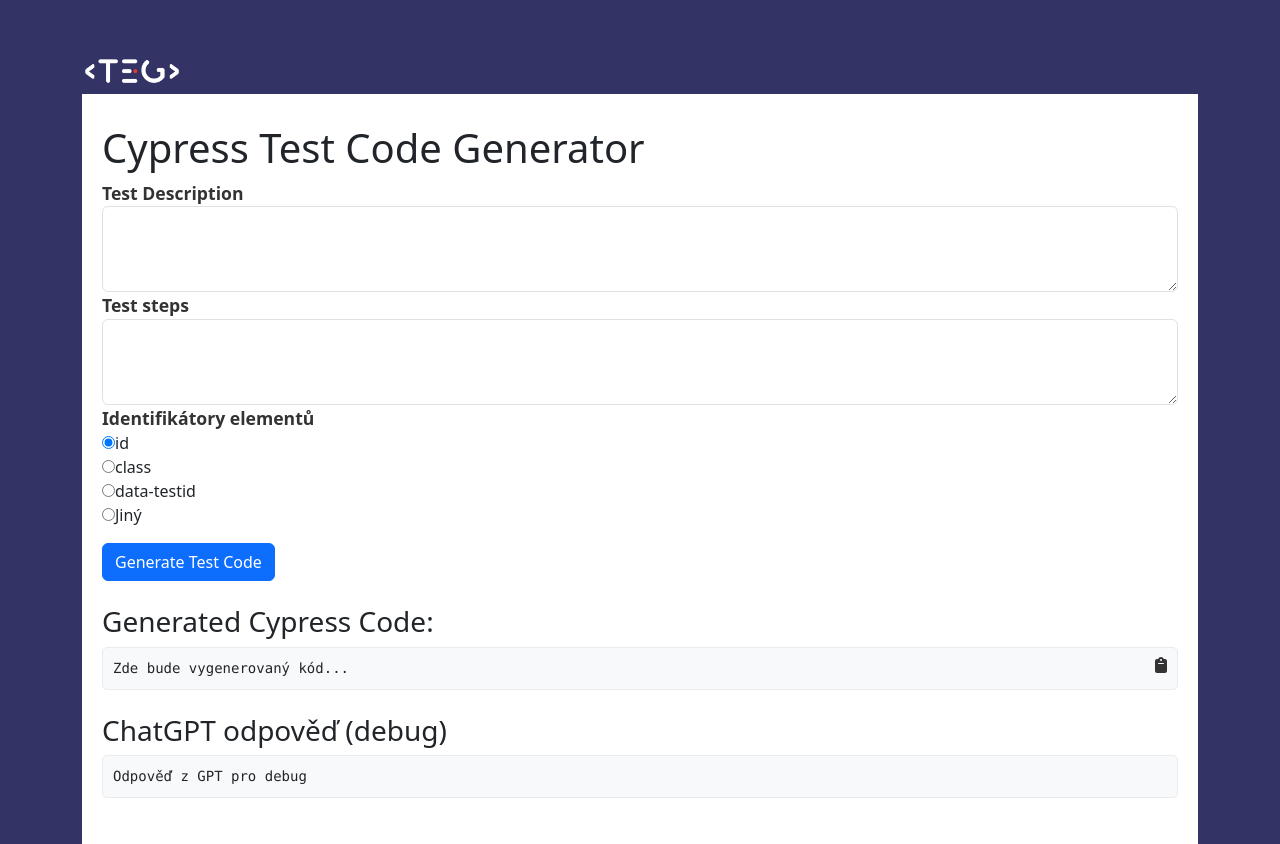
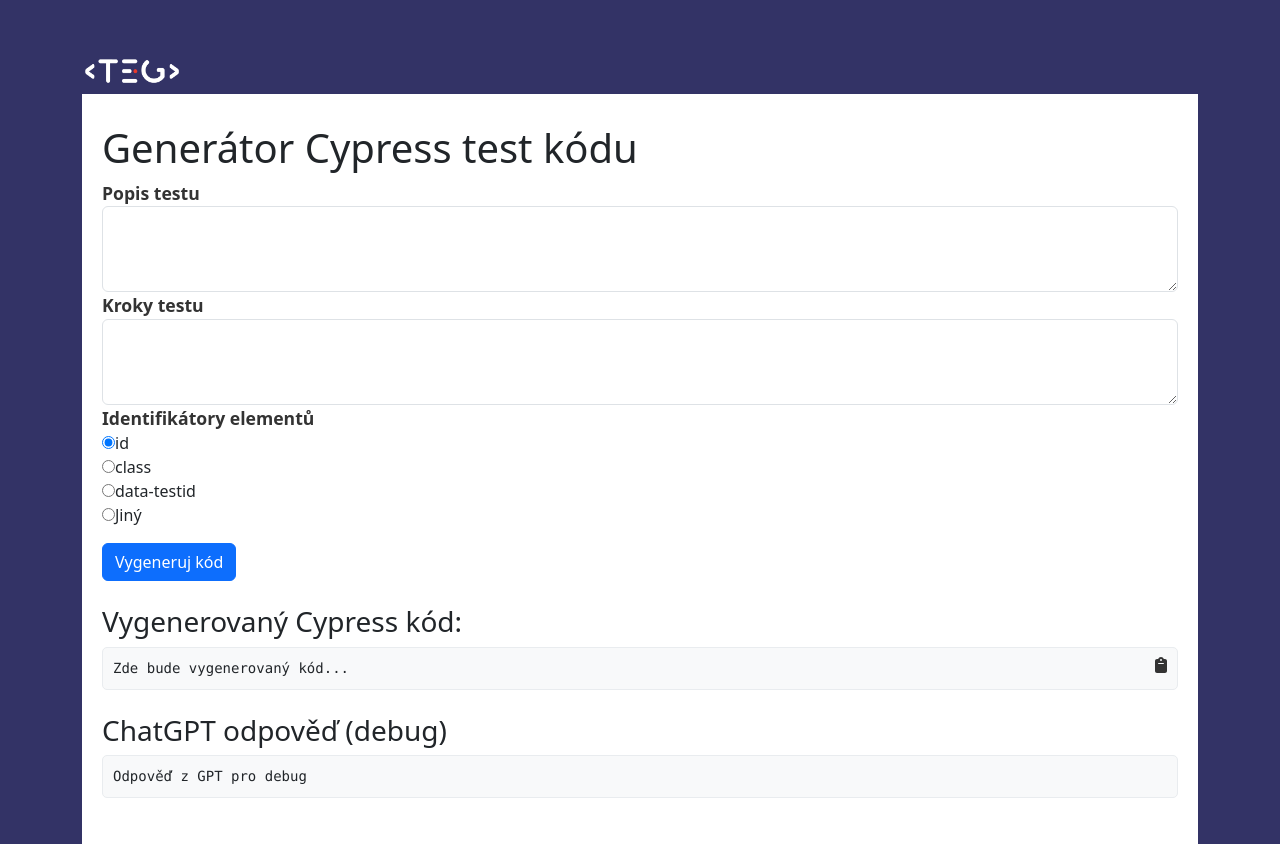
Before and after one commit to tredgate/ai_test_generator_cypress_template, a React (Create React App) app: page / in a window 1280 px wide. Built offline with nearby package versions, Linux system fonts and the light colour scheme.

Commit message:
Add czech translation

```diff
--- a/src/App.js
+++ b/src/App.js
@@ -58,10 +58,10 @@
         />
       </div>
       <div className="content">
-        <h1>Cypress Test Code Generator</h1>
+        <h1>Generátor Cypress test kódu</h1>
         <div className="form-group">
           <label htmlFor="description" className="labelTitle">
-            Test Description
+            Popis testu
           </label>
           <textarea
             className="form-control"
@@ -71,7 +71,7 @@
             onChange={handleDescriptionChange}
           ></textarea>
           <label htmlFor="steps" className="labelTitle">
-            Test steps
+            Kroky testu
           </label>
           <textarea
             className="form-control"
@@ -136,11 +136,11 @@
           <br />
         </div>
         <button className="btn btn-primary mt-3" onClick={handleSubmit}>
-          Generate Test Code
+          Vygeneruj kód
         </button>
         <div className="mt-4">
           <div className="mt-4">
-            <h3>Generated Cypress Code:</h3>
+            <h3>Vygenerovaný Cypress kód:</h3>
             <CodeDisplay code={testCode} />
           </div>
         </div>
```
